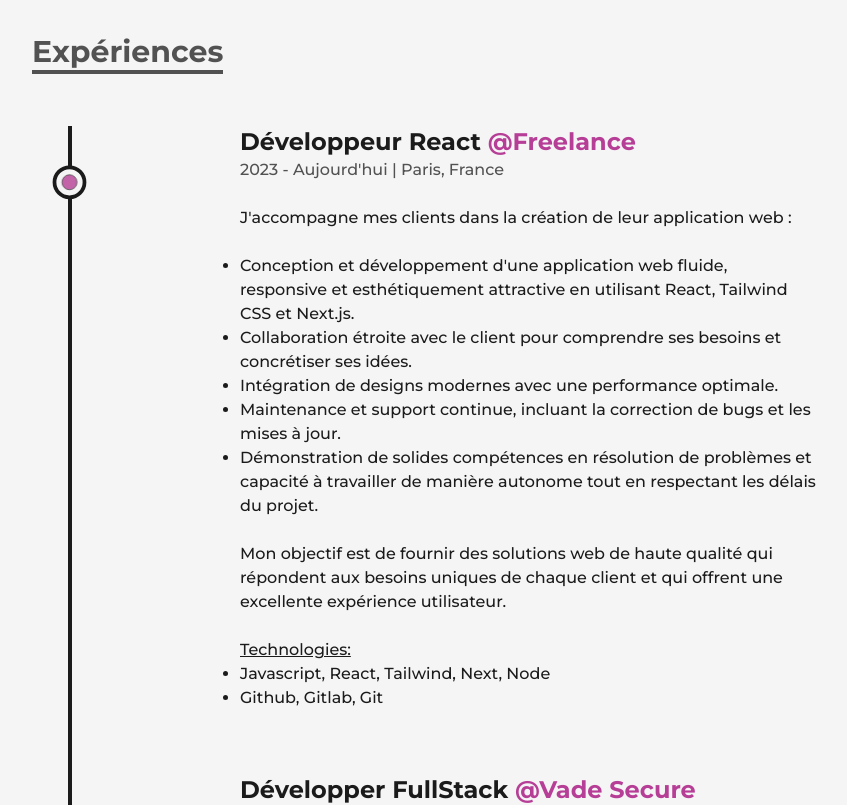
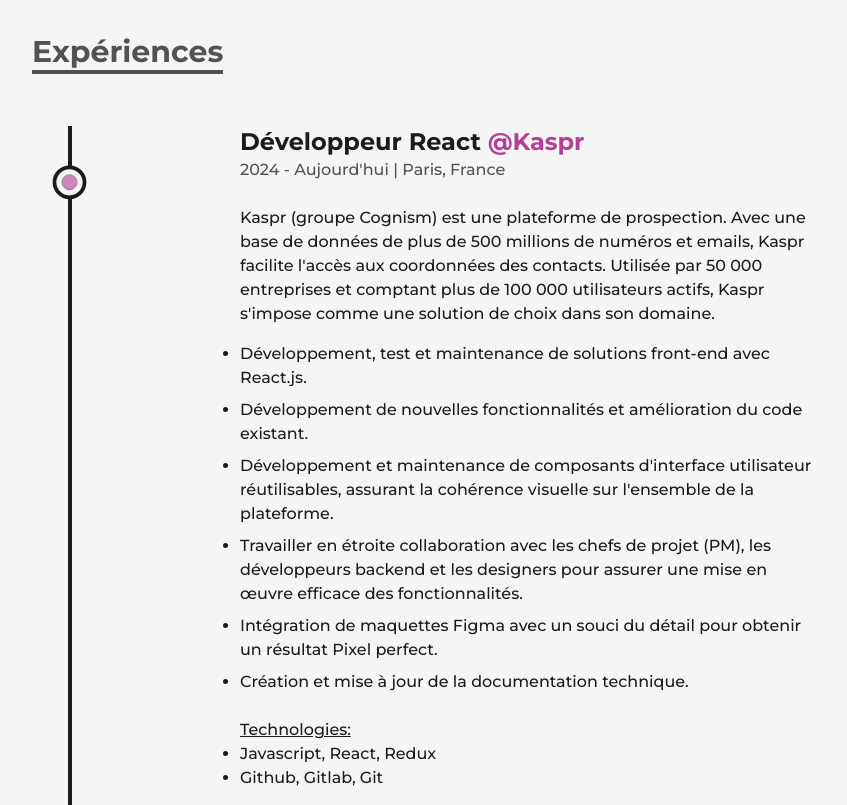
Before and after one commit to te-mbu/portfolio, a Next.js app: page /about in a window 1280 px wide. Shown: the part 1580-2385 px from the top of the page, without its empty margins (128-975 px from the left). Built offline with nearby package versions, Linux system fonts and the light colour scheme.

Commit message:
update project

```diff
--- a/components/Experiences.js
+++ b/components/Experiences.js
@@ -57,8 +57,63 @@
         <ul className="w-full flex flex-col items-start justify-between ml-4 xs:ml-2 ">
           <Details
             position="Développeur React"
+            company="@Kaspr"
+            companyLink="https://www.kaspr.io/"
+            time="2024 - Aujourd'hui"
+            address="Paris, France"
+            work={
+              <>
+                <div className="mb-4">
+                  <br />
+                  <p>
+                    Kaspr (groupe Cognism) est une plateforme de prospection.
+                    Avec une base de données de plus de 500 millions de numéros
+                    et emails, Kaspr facilite l&apos;accès aux coordonnées des
+                    contacts. Utilisée par 50 000 entreprises et comptant plus
+                    de 100 000 utilisateurs actifs, Kaspr s&apos;impose comme
+                    une solution de choix dans son domaine.
+                  </p>
+                </div>
+                <ul className="list-disc space-y-2">
+                  <li>
+                    Développement, test et maintenance de solutions front-end
+                    avec React.js.
+                  </li>
+                  <li>
+                    Développement de nouvelles fonctionnalités et amélioration
+                    du code existant.
+                  </li>
+                  <li>
+                    Développement et maintenance de composants d&apos;interface
+                    utilisateur réutilisables, assurant la cohérence visuelle
+                    sur l&apos;ensemble de la plateforme.
+                  </li>
+                  <li>
+                    Travailler en étroite collaboration avec les chefs de projet
+                    (PM), les développeurs backend et les designers pour assurer
+                    une mise en œuvre efficace des fonctionnalités.
+                  </li>
+                  <li>
+                    Intégration de maquettes Figma avec un souci du détail pour
+                    obtenir un résultat Pixel perfect.
+                  </li>
+                  <li>
+                    Création et mise à jour de la documentation technique.
+                  </li>
+                </ul>
+                <br />
+                <p className="underline">Technologies:</p>
+                <ul className="list-disc">
+                  <li>Javascript, React, Redux</li>
+                  <li>Github, Gitlab, Git</li>
+                </ul>
+              </>
+            }
+          />
+          <Details
+            position="Développeur React"
             company="@Freelance"
-            time="2023 - Aujourd'hui"
+            time="2023"
             address="Paris, France"
             work={
               <>
--- a/components/ProjectsPage.js
+++ b/components/ProjectsPage.js
@@ -156,7 +156,7 @@
               github=""
             />
           </div>
-          <div className="col-span-6 sm:col-span-12">
+          {/* <div className="col-span-6 sm:col-span-12">
             {" "}
             <Project
               title="Chotto"
@@ -165,8 +165,8 @@
               link="https://chotto.vercel.app/"
               github="https://github.com/te-mbu/chotto"
             />
-          </div>
-          <div className="col-span-12">
+          </div> */}
+          {/* <div className="col-span-12">
             <FeaturedProject
               title="Twitter Clone"
               img="/images/projects/twitter-clone.jpg"
@@ -175,18 +175,18 @@
               link="https://twitter-clone-steel-two-89.vercel.app/"
               github="https://github.com/te-mbu/twitter-clone-backend"
             />
-          </div>
-          <div className="col-span-6 sm:col-span-12">
-            {" "}
-            {/* <Project
+          </div> */}
+          {/* <div className="col-span-6 sm:col-span-12">
+
+            <Project
               title="Portfolio"
               img="/images/projects/project-portfolio.jpg"
               type="Featured Project"
               link="/"
               github="https://github.com/te-mbu/portfolio"
             />
-          </div>
-          <div className="col-span-6 sm:col-span-12">
+          </div> */}
+          {/* <div className="col-span-6 sm:col-span-12">
             {" "}
             <Project
               title="Portfolio"
@@ -194,8 +194,8 @@
               type="Featured Project"
               link="/"
               github="https://github.com/te-mbu/portfolio"
-            /> */}
-          </div>
+            />
+          </div> */}
         </div>
       </Layout>
     </main>
```
